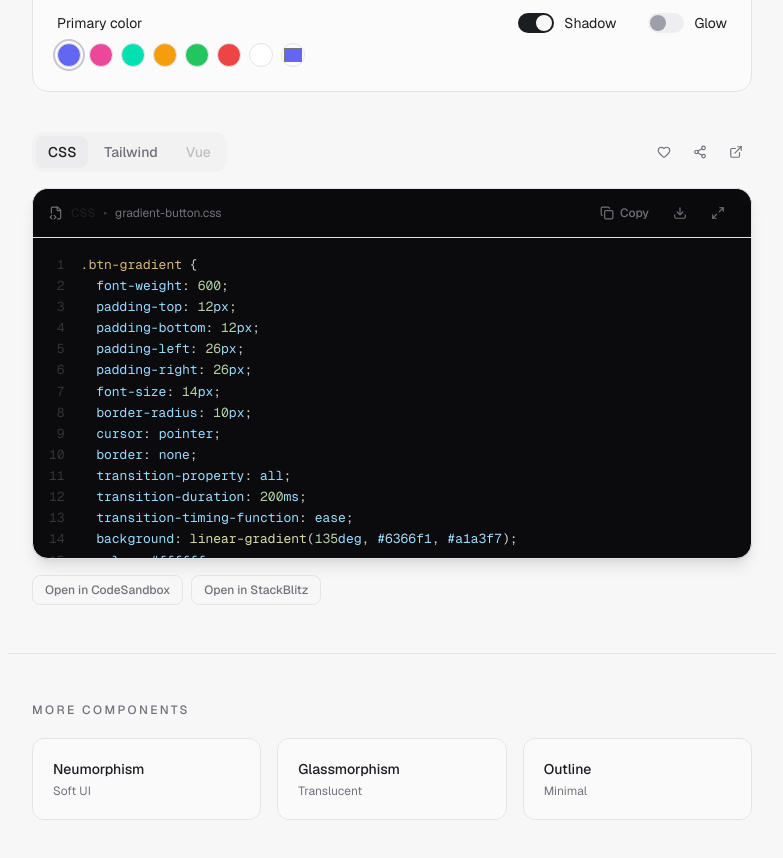
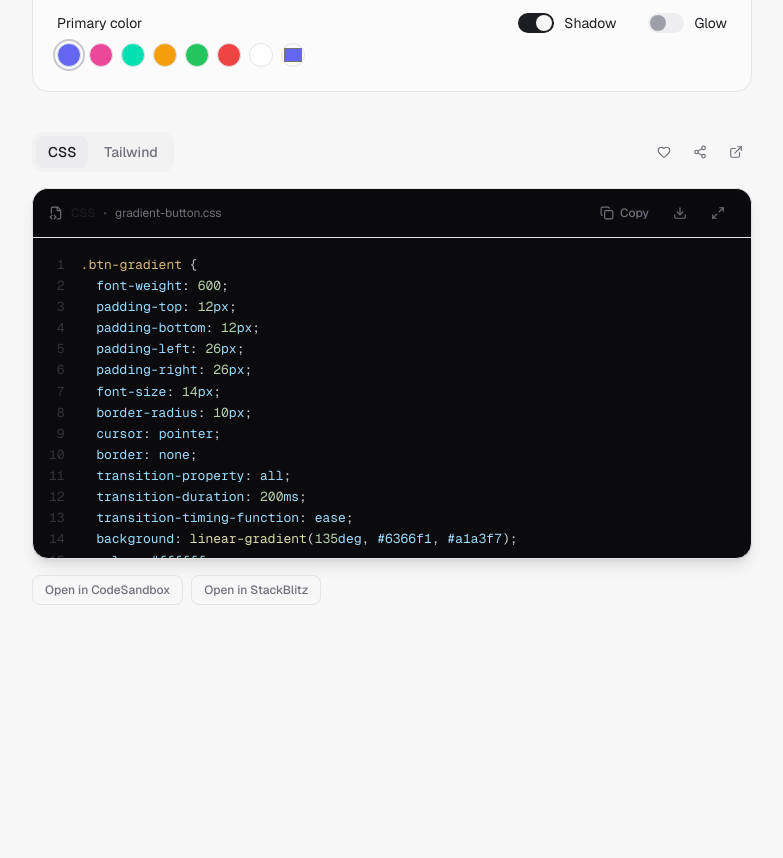
Before and after one commit to WebDevAmey/ButtonLab, a Next.js app: page /button/gradient in a window 1280 px wide. Shown: the part 1000-1858 px from the top of the page, without its empty margins (248-1031 px from the left). After the commit the page ends 1653 px from the top, so only its background shows below. Built offline with nearby package versions, Linux system fonts and the light colour scheme.

Commit message:
Site updates

```diff
--- a/src/components/component-page/code-tabs/code-tabs.tsx
+++ b/src/components/component-page/code-tabs/code-tabs.tsx
@@ -55,12 +55,6 @@ export function CodeTabs({ button }: { button: ButtonDef }) {
                 {tab.label}
               </TabsTrigger>
             ))}
-            <span
-              className="cursor-not-allowed rounded-md px-3 py-1.5 text-sm font-medium text-muted-foreground/40"
-              title="Vue support is coming soon"
-            >
-              Vue
-            </span>
           </TabsList>
 
           <div className="flex items-center gap-1">
--- a/src/components/component-page/component-page.tsx
+++ b/src/components/component-page/component-page.tsx
@@ -4,7 +4,6 @@ import { ComponentHeader } from "./component-header";
 import { InteractivePreview } from "./interactive-preview";
 import { PlaygroundControls } from "./playground-controls";
 import { CodeTabs } from "./code-tabs/code-tabs";
-import { RelatedComponents } from "./related-components";
 
 export function ComponentPage({ button }: { button: ButtonDef }) {
   return (
@@ -14,7 +13,6 @@ export function ComponentPage({ button }: { button: ButtonDef }) {
         <InteractivePreview button={button} />
         {button.kind === "parametric" && <PlaygroundControls button={button} />}
         <CodeTabs button={button} />
-        <RelatedComponents current={button} />
       </div>
     </PlaygroundProvider>
   );
--- a/src/components/component-page/related-components.tsx
+++ /dev/null
@@ -1,28 +0,0 @@
-import Link from "next/link";
-import { buttons, type ButtonDef } from "@/registry/buttons";
-
-export function RelatedComponents({ current }: { current: ButtonDef }) {
-  const related = buttons.filter((b) => b.id !== current.id).slice(0, 3);
-
-  return (
-    <section className="mx-auto w-full max-w-3xl border-t border-border px-6 py-12">
-      <p className="mb-5 text-xs font-medium uppercase tracking-[0.2em] text-muted-foreground">
-        More components
-      </p>
-      <div className="grid grid-cols-1 gap-4 sm:grid-cols-3">
-        {related.map((button) => (
-          <Link
-            key={button.id}
-            href={`/button/${button.id}`}
-            className="group rounded-xl border border-border bg-card/40 p-5 transition-colors hover:border-zinc-600"
-          >
-            <p className="text-sm font-medium text-foreground transition-colors group-hover:text-foreground">
-              {button.name}
-            </p>
-            <p className="mt-1 text-xs text-muted-foreground">{button.category}</p>
-          </Link>
-        ))}
-      </div>
-    </section>
-  );
-}
```
